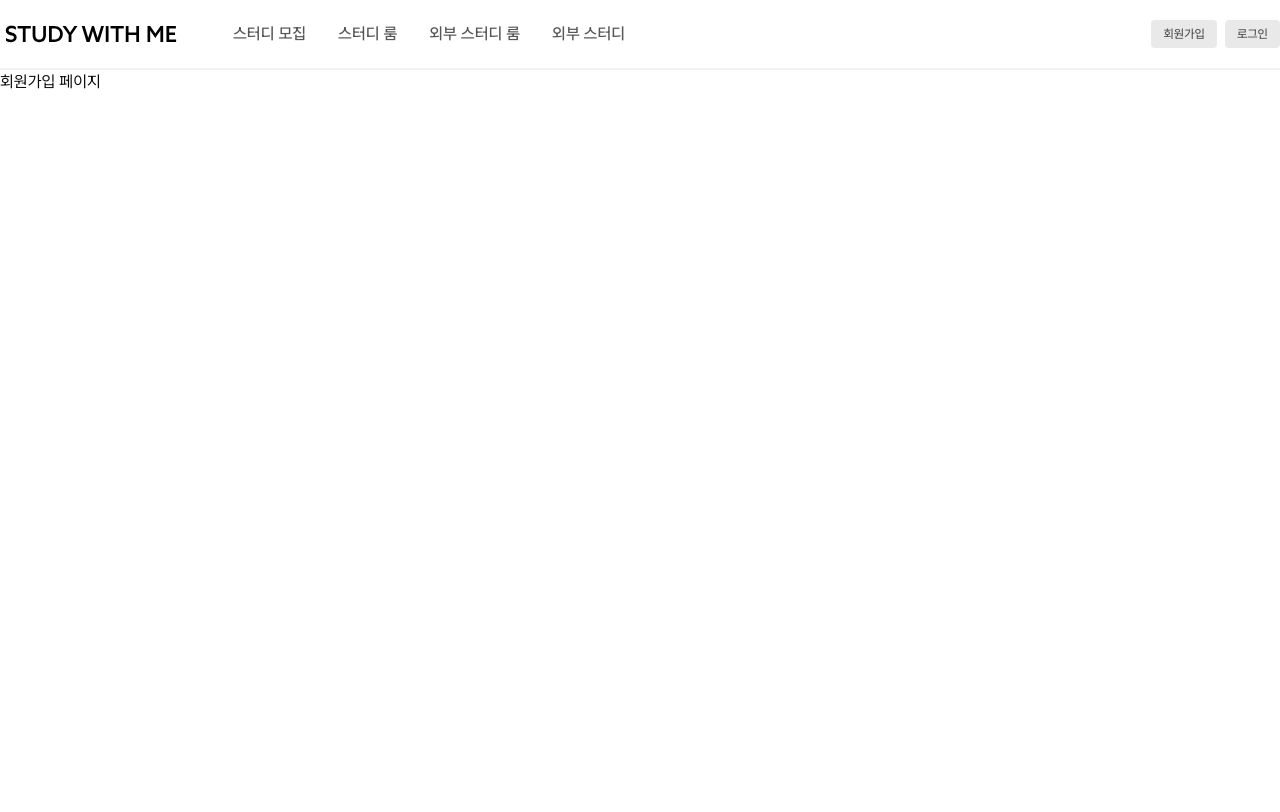
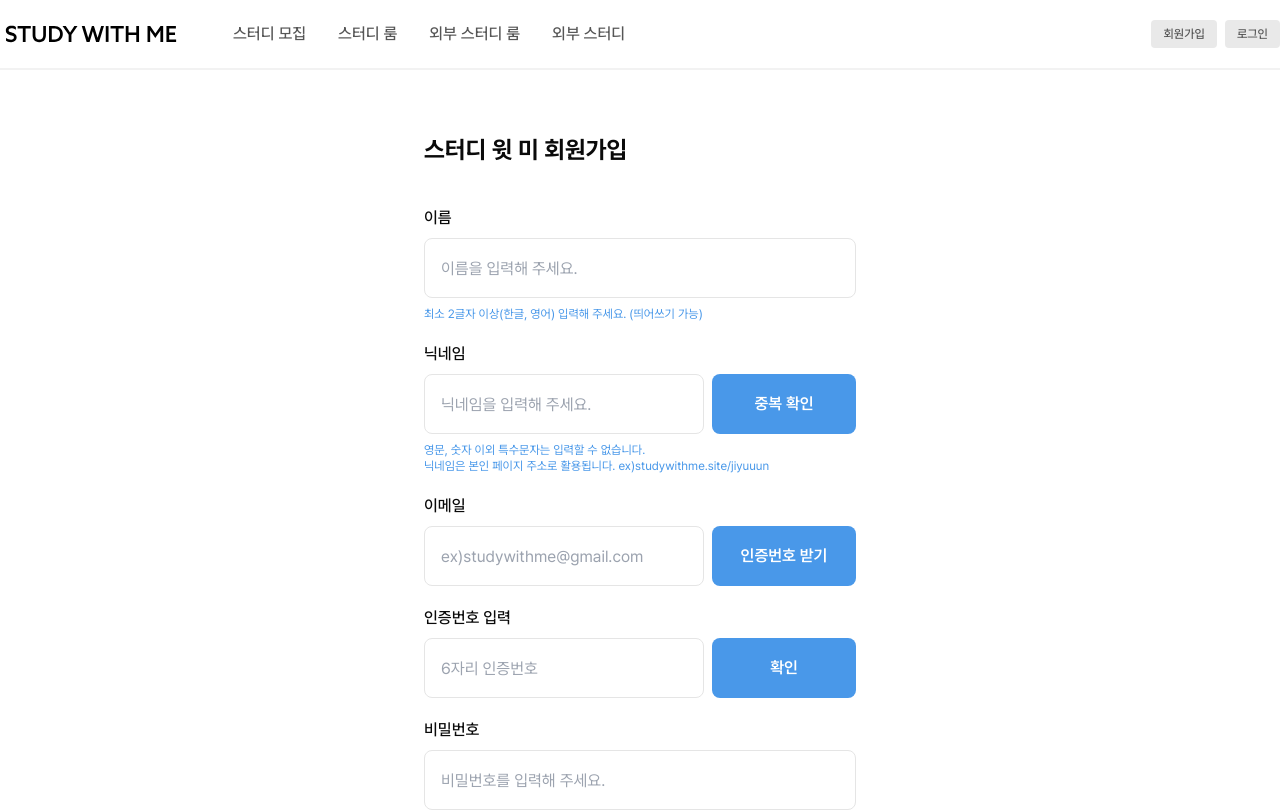
Before and after one commit to Study-With-Me-JJ/swm-frontend, a Next.js app: page /join in a window 1280 px wide. Shown: the top 812 px of the page. Built offline with nearby package versions, Linux system fonts and the light colour scheme.

Commit message:
feat: 회원가입 페이지 입력 값 유효성 검사 구현

```diff
--- a/src/app/join/page.tsx
+++ b/src/app/join/page.tsx
@@ -1,3 +1,92 @@
+'use client'
+
+import { InputField } from "@/components/InputField";
+import { useForm, FormProvider } from "react-hook-form";
+import { zodResolver } from "@hookform/resolvers/zod";
+import { z } from "zod";
+import { signupMessages } from "@/utils/signup-messages";
+import { Button } from "@/components/ui/button";
+
+const schema = z.object({
+  name: z.string()
+    .min(2, signupMessages.name)
+    .regex(/^[가-힣a-zA-Z\s]+$/, signupMessages.name)
+    .optional(),
+  nickName: z.string().regex(/^[a-zA-Z0-9]+$/, signupMessages.nickName).optional(),
+  email: z.string().email(signupMessages.email).optional(),
+  authCode: z.string().optional(),
+  password: z.string().min(8, signupMessages.password).max(20, signupMessages.password).optional(),
+  passwordCheck: z.string().optional()
+});
+
+
 export default function Join() {
-    return <div>회원가입 페이지</div>
+  const methods = useForm<z.infer<typeof schema>>({
+    resolver: zodResolver(schema),
+    mode: "onBlur",
+  });
+
+    return (
+      <div className='flex justify-center items-center m-16'>
+        <main className='flex flex-col w-[432px] mx-5 gap-10'>
+          <h1 className='text-2xl font-bold'>스터디 윗 미 회원가입</h1>
+
+          <FormProvider {...methods}>
+          <section className='flex flex-col gap-5'>
+          <InputField
+              name="name"
+              label="이름"
+              type="text"
+              placeholder="이름을 입력해 주세요."
+              helperText={signupMessages.name}
+            />
+            <InputField
+              name="nickName"
+
+              label="닉네임"
+              type="text"
+              placeholder="닉네임을 입력해 주세요."
+              helperText={signupMessages.nickName}
+              buttonText="중복 확인"
+
+            />
+            <InputField
+              name="email"
+              label="이메일"
+              type="text"
+              placeholder="ex)studywithme@gmail.com"
+              buttonText="인증번호 받기"
+            />
+            <InputField
+              name="authCode"
+
+              label="인증번호 입력"
+              type="text"
+              placeholder="6자리 인증번호"
+              maxLength={6}
+              buttonText="확인"
+            />
+            <InputField
+
+              name="password"
+              label="비밀번호"
+              type="password"
+              placeholder="비밀번호를 입력해 주세요."
+              helperText={signupMessages.password}
+            />
+
+
+            <InputField
+              name="passwordCheck"
+              label="비밀번호 확인"
+              type="password"
+              placeholder="비밀번호를 입력해 주세요."
+            />
+          </section>
+          </FormProvider>
+          <Button className="bg-blue-default">가입하기</Button>
+        </main>
+      </div>
+
+    )
   }
--- a/src/components/InputField.tsx
+++ b/src/components/InputField.tsx
@@ -1,59 +1,54 @@
 'use client'
 
 import { Input } from "@/components/ui/input";
-import { useEffect, useState } from "react";
+import { useFormContext, Controller } from "react-hook-form";
+import { Button } from "./ui/button";
 
 interface InputFieldProps {
+  name: string;
   label: string;
   type: string;
   placeholder: string;
-  helperText: string;
-  errorText: string;
-  value: string;
-  onChange: (e: React.ChangeEvent<HTMLInputElement>) => void;
+  helperText?: string;
+  maxLength?: number;
+  buttonText?: string;
 }
 
-export function InputField({ label, type, placeholder, helperText, errorText, value, onChange }: InputFieldProps) {
-        const [errorNotification, setErrorNotification] = useState<string>('');
-        const [isFocused, setIsFocused] = useState<boolean>(false);
 
-        const validateEmail = (email: string) => {
-            const emailPattern = /^[^\s@]+@[^\s@]+\.[^\s@]+$/;
-            return emailPattern.test(email);
-          }
-
-        const handleFocus = () => {
-            setIsFocused(true);
-            setErrorNotification('');
-        }
-
-        const handleBlur = () => {
-            setIsFocused(false);
-            if (label === '아이디' && value && !validateEmail(value)) {
-                setErrorNotification('적합하지 않은 이메일 형식입니다. 다시 입력해 주세요.');
-            }
-        }
-
-        useEffect(() => {
-            setErrorNotification(errorText);
-        }, [errorText])
+export function InputField({ name, label, type, placeholder, helperText, maxLength, buttonText }: InputFieldProps) {
+  const { control, formState: { errors } } = useFormContext();
 
   return (
     <div className='flex flex-col gap-2'>
       <h3 className='font-medium'>{label}</h3>
-      <Input
-        type={type}
-        placeholder={placeholder}
-        value={value}
-        onChange={(e) => onChange(e)}
-        onFocus={handleFocus}
-        onBlur={handleBlur}
-        className={`${!isFocused && errorNotification && 'border-red-error'}
-        ${!isFocused && label === '비밀번호' && value && 'border-blue-example'}
-        ${!isFocused && label === '아이디' && value && validateEmail(value) && 'border-blue-example'}`} />
+      <div className='flex gap-2'>
+      <Controller
+        name={name}
+        control={control}
+        render={({ field }) => {
+          const isValid = !errors[name] && field.value;
+          return (
+          <Input
+            {...field}
+            type={type}
+            placeholder={placeholder}
+            maxLength={maxLength}
+            className={`flex-grow
+              ${errors[name]
+              ? 'border-red-error'
+              : isValid
+              ? 'border-gray-light'
+              : ''}
+            `}
+          />
+        );
+      }}
+      />
+      {buttonText && <Button className="bg-blue-default w-36 flex-shrink-0">{buttonText}</Button>}
+</div>
+      {helperText && !errors[name] && <p className='text-xs text-blue-default whitespace-pre-line'>{helperText}</p>}
+      {errors[name] && <p className="text-xs text-red-error whitespace-pre-line">{errors[name]?.message?.toString()}</p>}
+    </div>
 
-      {label === '아이디' && !errorNotification && <p className='text-xs text-blue-example'>{helperText}</p>}
-      {!isFocused && errorNotification && <p className="text-xs text-red-error">{errorNotification}</p>}
-    </div>
   );
 }
```
